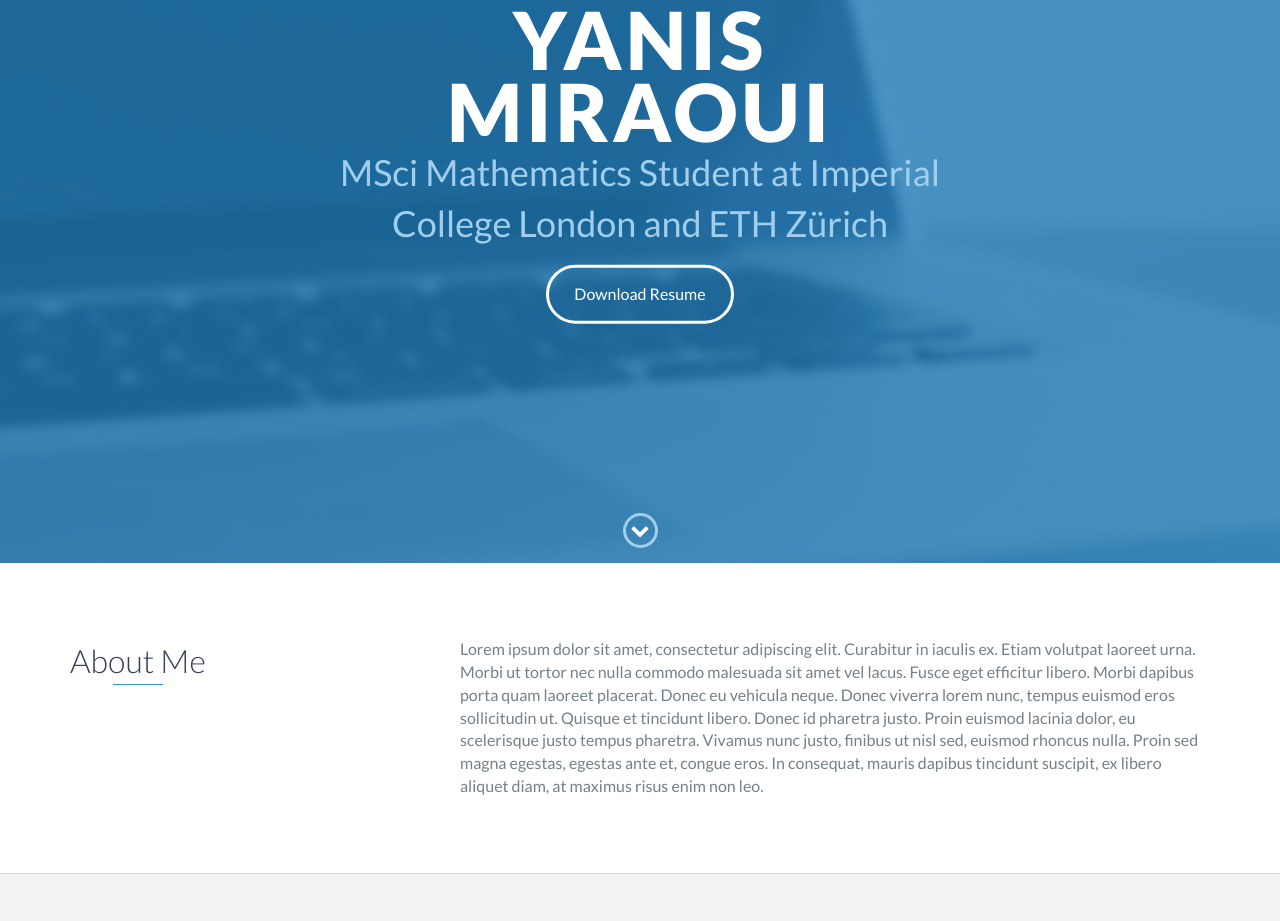
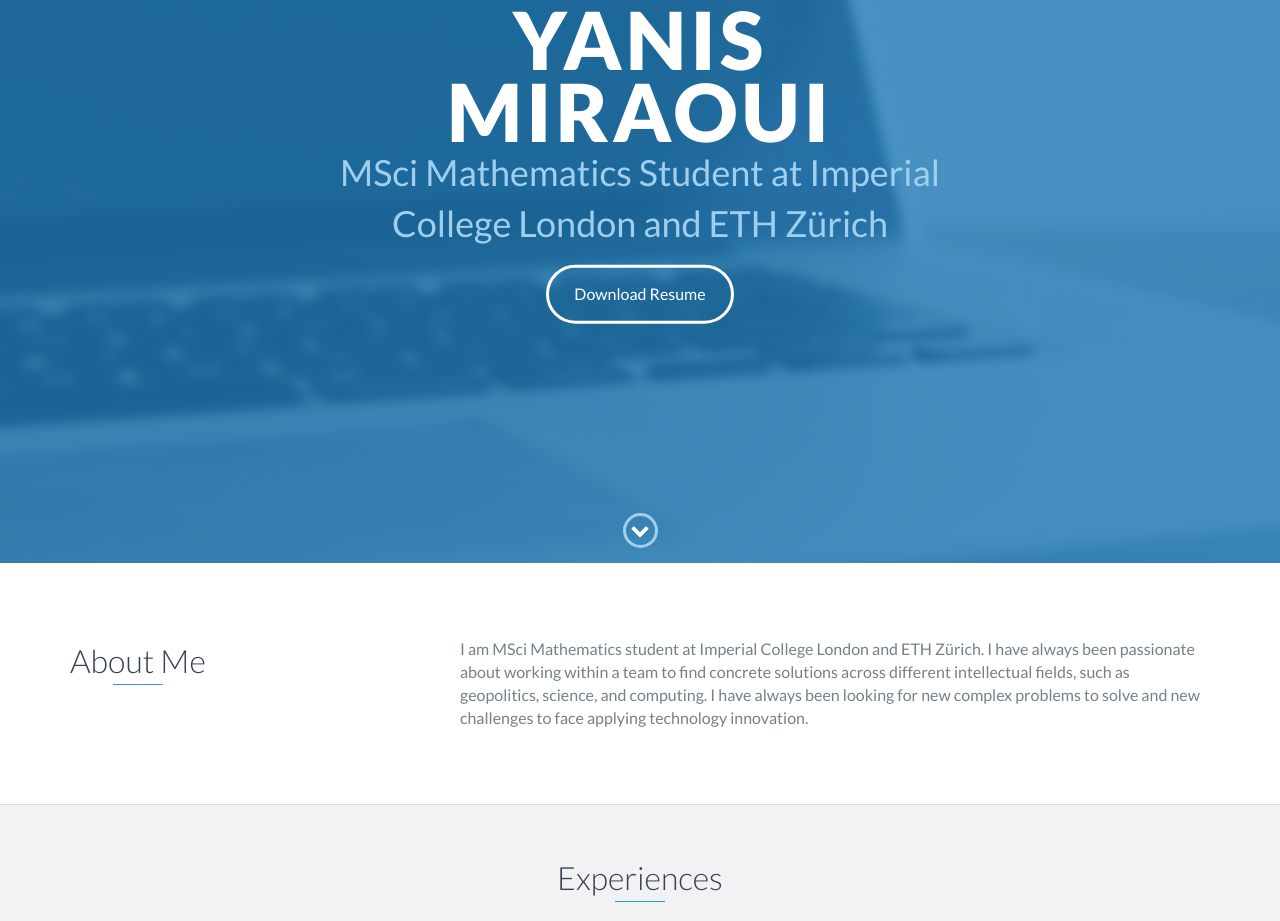
Before and after one commit to yanismiraoui/yanismiraoui.github.io, a website: page index.html in a window 1280 px wide. Shown: the part 237-1158 px from the top of the page. Drawn offline with nearby package versions, Linux system fonts and the light colour scheme.

Commit message:
about me section

```diff
--- a/index.html
+++ b/index.html
@@ -79,9 +79,7 @@
                 </div>
                 <div class="col-md-8">
                     <p>
-                        Lorem ipsum dolor sit amet, consectetur adipiscing elit. Curabitur in iaculis ex. Etiam volutpat laoreet urna. Morbi ut tortor nec nulla commodo malesuada sit amet vel lacus. Fusce eget efficitur libero. Morbi dapibus porta quam laoreet placerat. Donec
-                        eu vehicula neque. Donec viverra lorem nunc, tempus euismod eros sollicitudin ut. Quisque et tincidunt libero. Donec id pharetra justo. Proin euismod lacinia dolor, eu scelerisque justo tempus pharetra. Vivamus nunc justo, finibus
-                        ut nisl sed, euismod rhoncus nulla. Proin sed magna egestas, egestas ante et, congue eros. In consequat, mauris dapibus tincidunt suscipit, ex libero aliquet diam, at maximus risus enim non leo.
+                        I am MSci Mathematics student at Imperial College London and ETH Zürich. I have always been passionate about working within a team to find concrete solutions across different intellectual fields, such as geopolitics, science, and computing. I have always been looking for new complex problems to solve and new challenges to face applying technology innovation.
                     </p>
                 </div>
             </div>
```
